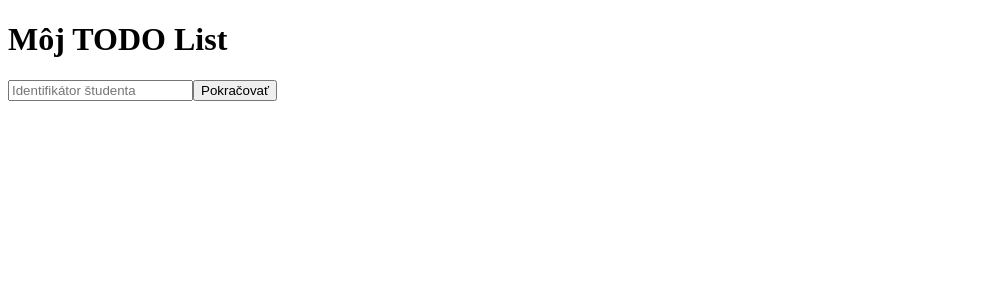
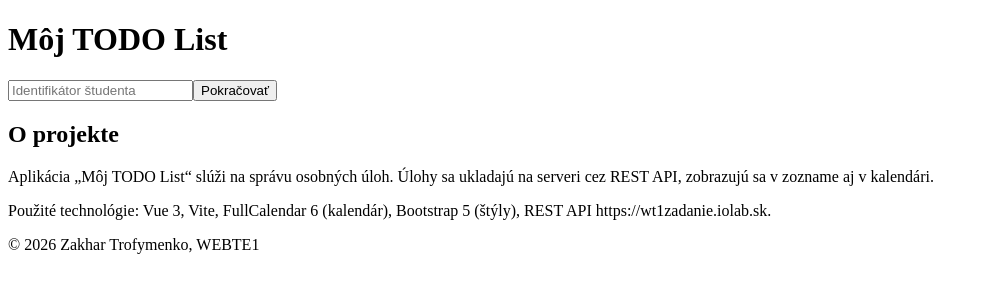
Before and after one commit to ZaharTrofym/Z3_Trofymenko, a Vue app: page / in a window 1280 px wide. Shown: the top 300 px of the page, without its empty margins (0-988 px from the left). Built offline with nearby package versions, Linux system fonts and the light colour scheme.

Commit message:
Add README, about section, favicon and title

```diff
--- a/index.html
+++ b/index.html
@@ -1,10 +1,10 @@
 <!DOCTYPE html>
-<html lang="">
+<html lang="sk">
   <head>
     <meta charset="UTF-8">
-    <link rel="icon" href="/favicon.ico">
     <meta name="viewport" content="width=device-width, initial-scale=1.0">
-    <title>Vite App</title>
+    <title>Môj TODO List</title>
+    <link rel="icon" type="image/svg+xml" href="./favicon.svg">
   </head>
   <body>
     <div id="app"></div>
--- a/src/App.vue
+++ b/src/App.vue
@@ -288,6 +288,12 @@ onMounted(() => {
     </ul>
     <p v-if="!loading && visibleTodos.length === 0">Žiadne úlohy na zobrazenie.</p>
   </main>
+  <footer>
+  <h2>O projekte</h2>
+    <p>Aplikácia „Môj TODO List“ slúži na správu osobných úloh. Úlohy sa ukladajú na serveri cez REST API, zobrazujú sa v zozname aj v kalendári.</p>
+    <p>Použité technológie: Vue 3, Vite, FullCalendar 6 (kalendár), Bootstrap 5 (štýly), REST API https://wt1zadanie.iolab.sk.</p>
+    <p>© 2026 Zakhar Trofymenko, WEBTE1</p>
+  </footer>
 </template>
 
 <style scoped>
```
Also changed, not shown: public/favicon.svg (added), 1 other file (tests, documents, lock files or other folders).
